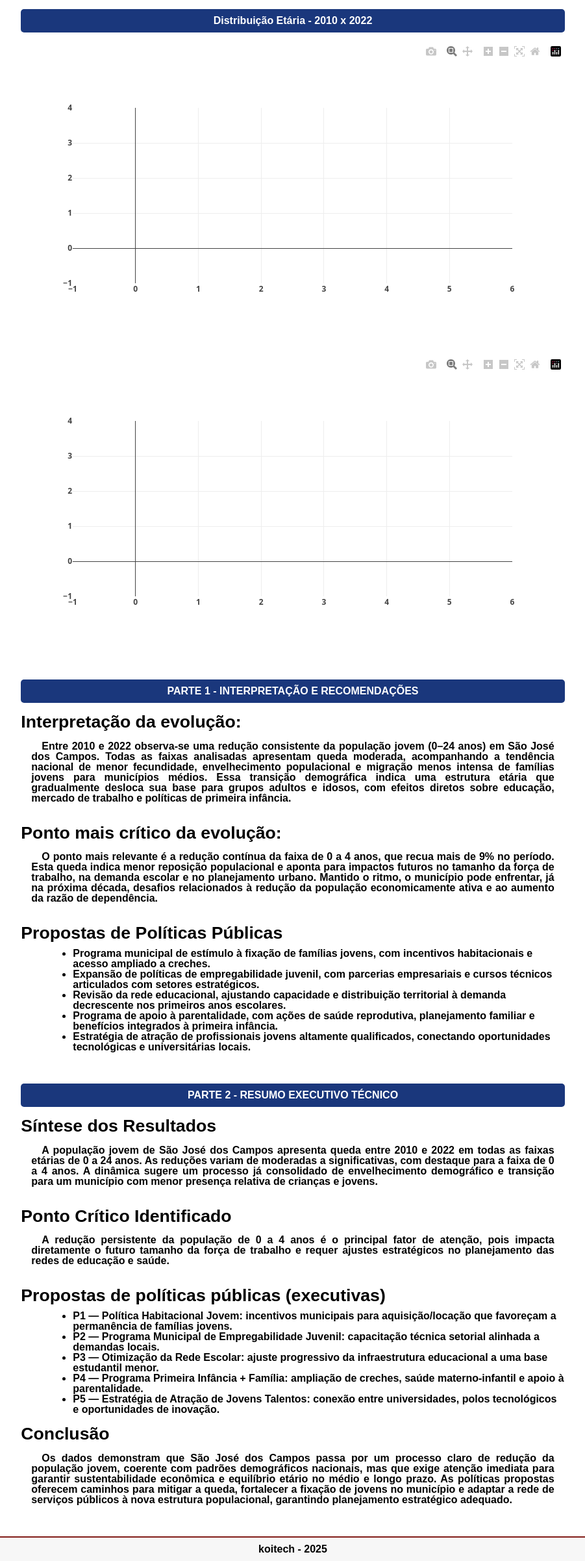
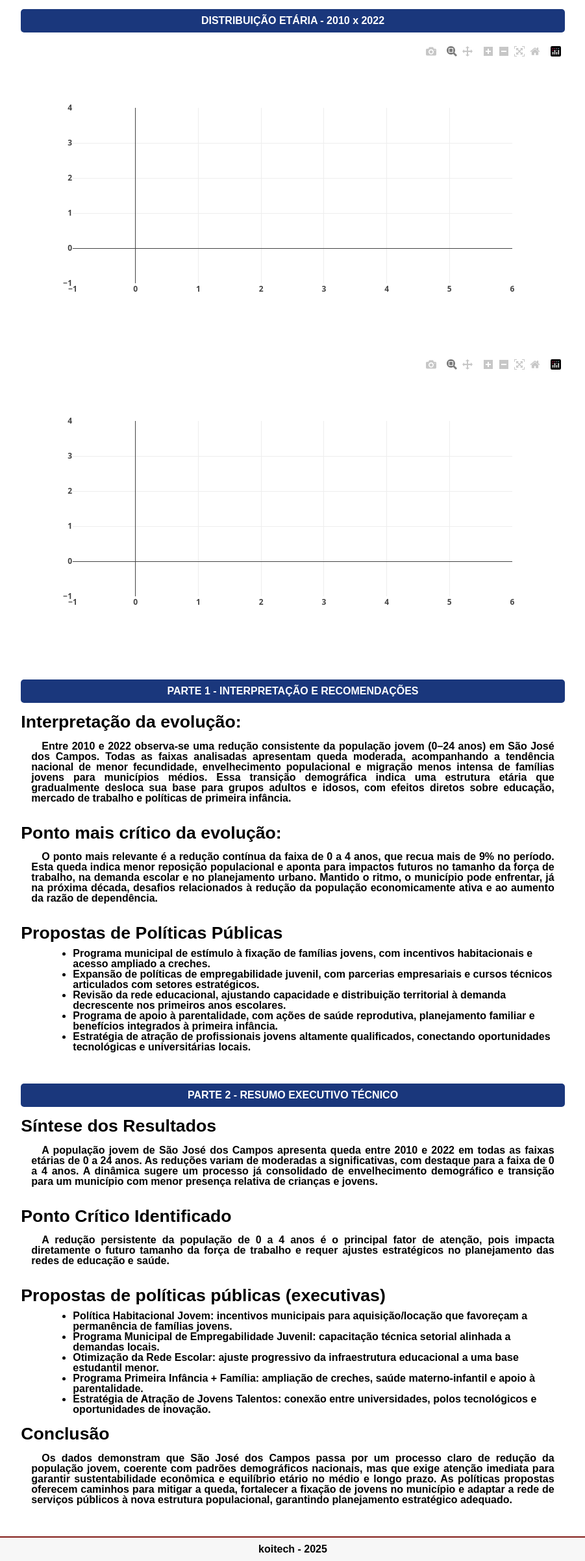
Before and after one commit to koitech-API/ProjectAPI, a Flask app: template src/templates/graficos/grafico_distribuicao_etaria.html in a window 1280 px wide. Shown: the part 92-2495 px from the top of the page at 65% size, without its empty margins (189-1090 px from the left). Run offline with Flask 3, Linux system fonts and the light colour scheme; the template is opened without the code that fills it, so the values that code supplies are empty; some libraries are stand-ins or nearby versions.

Commit message:
fix: correção dos títulos das páginas jovens empregados e distribuição etária e ajuste no texto da análise de distribuição etária

```diff
--- a/src/templates/graficos/grafico_distribuicao_etaria.html
+++ b/src/templates/graficos/grafico_distribuicao_etaria.html
@@ -5,7 +5,7 @@
 {% block content %}
 <script src="https://cdn.plot.ly/plotly-latest.min.js"></script>
 
-<summary class="tituloGrafico">Distribuição Etária - 2010 x 2022</summary>
+<summary class="tituloGrafico">DISTRIBUIÇÃO ETÁRIA - 2010 x 2022</summary>
 <!-- gráfico 01 -->
 <article class="graficos">
     <section id="grafico_distribuicao_etaria_2010"></section>
@@ -75,11 +75,11 @@
     <section>
         <h1> Propostas de políticas públicas (executivas)</h1>
         <ul>
-            <li>P1 — Política Habitacional Jovem: incentivos municipais para aquisição/locação que favoreçam a permanência de famílias jovens.</li>
-            <li>P2 — Programa Municipal de Empregabilidade Juvenil: capacitação técnica setorial alinhada a demandas locais.</li>
-            <li>P3 — Otimização da Rede Escolar: ajuste progressivo da infraestrutura educacional a uma base estudantil menor.</li>
-            <li>P4 — Programa Primeira Infância + Família: ampliação de creches, saúde materno-infantil e apoio à parentalidade.</li>
-            <li>P5 — Estratégia de Atração de Jovens Talentos: conexão entre universidades, polos tecnológicos e oportunidades de inovação.</li>
+            <li>Política Habitacional Jovem: incentivos municipais para aquisição/locação que favoreçam a permanência de famílias jovens.</li>
+            <li>Programa Municipal de Empregabilidade Juvenil: capacitação técnica setorial alinhada a demandas locais.</li>
+            <li>Otimização da Rede Escolar: ajuste progressivo da infraestrutura educacional a uma base estudantil menor.</li>
+            <li>Programa Primeira Infância + Família: ampliação de creches, saúde materno-infantil e apoio à parentalidade.</li>
+            <li>Estratégia de Atração de Jovens Talentos: conexão entre universidades, polos tecnológicos e oportunidades de inovação.</li>
         </ul>
     </section>
     <section>
--- a/src/templates/graficos/grafico_jovens_empregados.html
+++ b/src/templates/graficos/grafico_jovens_empregados.html
@@ -5,7 +5,7 @@
 {% block content %}
 <script src="https://cdn.plot.ly/plotly-latest.min.js"></script>
 
-<summary class="tituloGrafico">Jovens Empregados - 2010 x 2022</summary>
+<summary class="tituloGrafico">JOVENS EMPREGADOS - 2010 x 2022</summary>
 <!-- gráfico 01 -->
 <article class="graficos">
     <section id="grafico_jovens_empregados_2010"></section>
```
